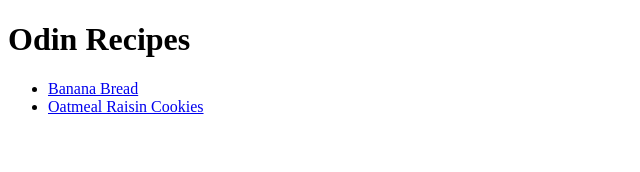
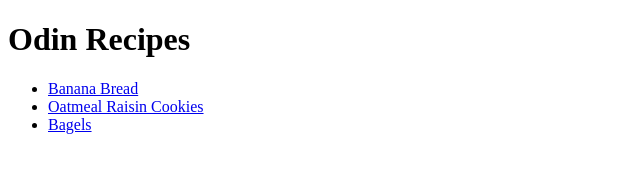
Before and after one commit to linamanda/odin-recipes, a plain HTML site: page index.html in a window 1280 px wide. Shown: the full height of the page, 0-640 px from the left. Drawn offline with Linux system fonts and the light colour scheme.

Commit message:
Add recipe links

```diff
--- a/index.html
+++ b/index.html
@@ -11,6 +11,7 @@
     <ul>
         <li><a href="recipes/banana-bread.html">Banana Bread</a></li>
         <li><a href="recipes/oatmeal-raisin-cookies.html">Oatmeal Raisin Cookies</a></li>
+        <li><a href="recipes/bagels.html">Bagels</a></li>
     </ul>
 </body>
 </html>
```
